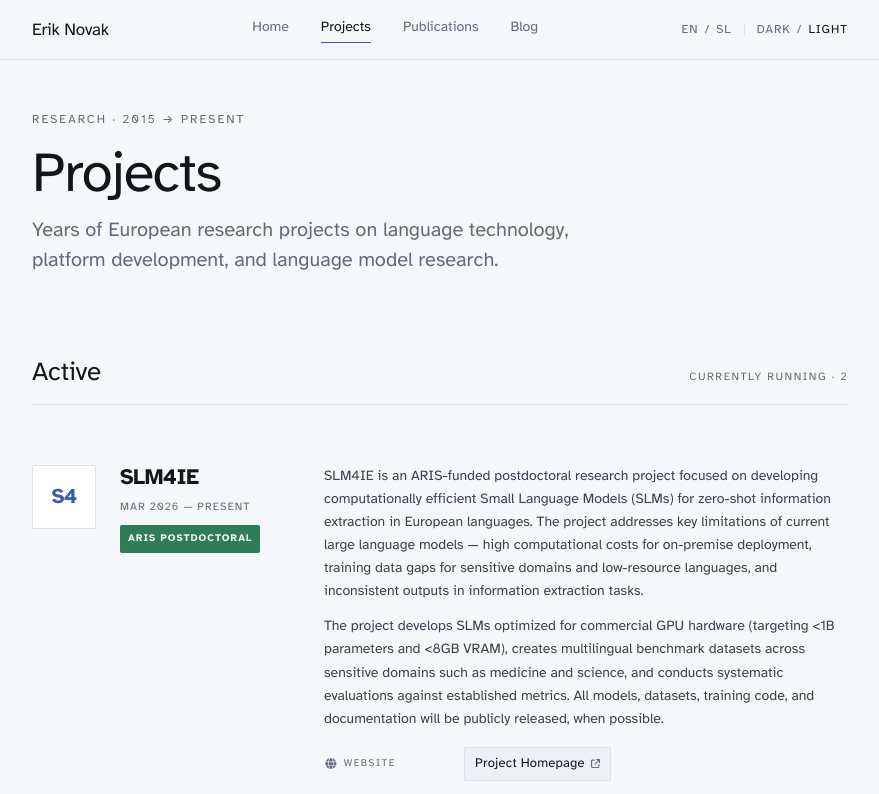
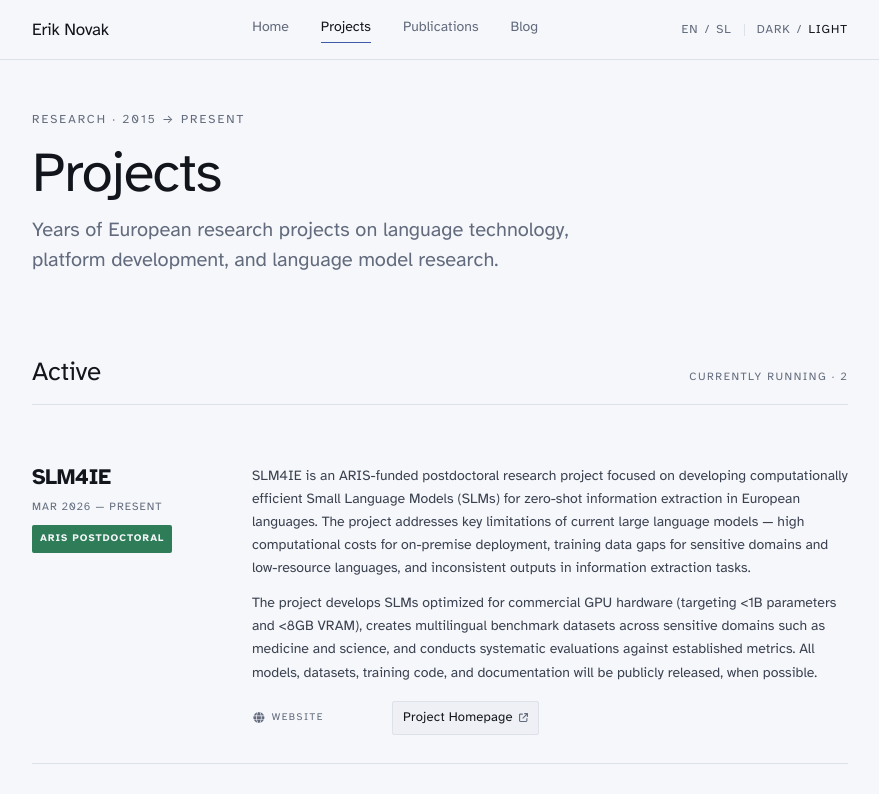
Before and after one commit to eriknovak/eriknovak.github.io, a Next.js app: page /projects in a window 1280 px wide. Shown: the top 794 px of the page, without its empty margins (200-1079 px from the left). Built offline with nearby package versions, Linux system fonts and the light colour scheme.

Commit message:
refactor(projects): remove logo tile and monogram from project cards
Ten unrelated brand logos added visual noise without helping the reader
scan the list, so the logo column, monogram fallback, build-time logo
lookup, and the id/logo/monogram fields are removed.

```diff
--- a/assets/projects/research_projects.ts
+++ b/assets/projects/research_projects.ts
@@ -2,8 +2,6 @@ import { ProjectProps } from "../../Interfaces";
 
 const RESEARCH_PROJECTS: ProjectProps[] = [
   {
-    id: "slm4ie",
-    monogram: "S4",
     title: "SLM4IE",
     type: "ARIS Postdoctoral",
     startDate: "Mar 2026",
@@ -22,7 +20,6 @@ const RESEARCH_PROJECTS: ProjectProps[] = [
     resources: [],
   },
   {
-    id: "prepare",
     title: "PREPARE",
     type: "Horizon Europe",
     startDate: "Jun 2023",
@@ -60,8 +57,6 @@ const RESEARCH_PROJECTS: ProjectProps[] = [
     ],
   },
   {
-    id: "european-statistics-awards",
-    monogram: "ES",
     title: "European Statistics Awards",
     type: "Eurostat Contract",
     startDate: "Jan 2022",
@@ -79,8 +74,6 @@ const RESEARCH_PROJECTS: ProjectProps[] = [
     ],
   },
   {
-    id: "semteh",
-    monogram: "Se",
     title: "SEMTEH",
     type: "Slovenian Ministry for Culture",
     startDate: "Mar 2023",
@@ -90,7 +83,6 @@ const RESEARCH_PROJECTS: ProjectProps[] = [
     ],
   },
   {
-    id: "rsdo",
     title: "RSDO",
     type: "Development of Slovene in a Digital Environment",
     startDate: "May 2020",
@@ -122,8 +114,6 @@ const RESEARCH_PROJECTS: ProjectProps[] = [
     ],
   },
   {
-    id: "humane-ai-network",
-    monogram: "HA",
     title: "Humane AI Network",
     type: "Horizon 2020",
     startDate: "Sept 2020",
@@ -140,8 +130,6 @@ const RESEARCH_PROJECTS: ProjectProps[] = [
     ],
   },
   {
-    id: "curlicat",
-    monogram: "Cu",
     title: "CURLICAT",
     type: "CEF Telecomm Programme",
     startDate: "Jun 2020",
@@ -158,8 +146,6 @@ const RESEARCH_PROJECTS: ProjectProps[] = [
     ],
   },
   {
-    id: "infinitech",
-    monogram: "In",
     title: "Infinitech",
     type: "Horizon 2020",
     startDate: "Oct 2019",
@@ -176,8 +162,6 @@ const RESEARCH_PROJECTS: ProjectProps[] = [
     ],
   },
   {
-    id: "envirolens",
-    monogram: "En",
     title: "EnviroLENS",
     type: "Horizon 2020",
     startDate: "Dec 2018",
@@ -203,8 +187,6 @@ const RESEARCH_PROJECTS: ProjectProps[] = [
     ],
   },
   {
-    id: "x5gon",
-    monogram: "X5",
     title: "X5GON",
     type: "Horizon 2020",
     startDate: "Sep 2017",
@@ -238,8 +220,6 @@ const RESEARCH_PROJECTS: ProjectProps[] = [
     ],
   },
   {
-    id: "edsa",
-    monogram: "ED",
     title: "European Data Science Academy",
     type: "Horizon 2020",
     startDate: "Sep 2015",
@@ -256,8 +236,6 @@ const RESEARCH_PROJECTS: ProjectProps[] = [
     ],
   },
   {
-    id: "qminer",
-    monogram: "QM",
     title: "QMiner",
     type: "Open Source Project",
     startDate: "Feb 2015",
--- a/components/Project/Project.module.scss
+++ b/components/Project/Project.module.scss
@@ -4,39 +4,6 @@
   gap: 40px;
   padding: 28px 0;
   border-bottom: 1px solid var(--ed-rule);
-}
-
-/* Full view (option D): logo plate | name/dates/badge | description. */
-.withLogo {
-  grid-template-columns: 64px 180px 1fr;
-  gap: 24px;
-}
-
-.logoTile {
-  width: 64px;
-  height: 64px;
-  background: var(--ed-plate);
-  border: 1px solid var(--ed-rule);
-  display: flex;
-  align-items: center;
-  justify-content: center;
-  box-sizing: border-box;
-  padding: 8px;
-
-  img {
-    max-width: 100%;
-    max-height: 100%;
-    object-fit: contain;
-  }
-}
-
-.monogram {
-  font-family: var(--ed-serif);
-  font-weight: 700;
-  font-size: 21px;
-  /* Fixed hue: the tile plate is white in both themes. */
-  color: #3e5ba9;
-  letter-spacing: -0.5px;
 }
 
 .badge {
@@ -70,22 +37,6 @@
     padding: 24px 0;
   }
 
-  .withLogo {
-    grid-template-columns: 52px 1fr;
-    gap: 16px;
-
-    /* Description drops below the logo + name columns. */
-    > div:last-child {
-      grid-column: 1 / -1;
-    }
-  }
-
-  .logoTile {
-    width: 52px;
-    height: 52px;
-    padding: 6px;
-  }
-
   .linkRow {
     grid-template-columns: 1fr;
     gap: 8px;
--- a/components/Project/Project.tsx
+++ b/components/Project/Project.tsx
@@ -92,8 +92,6 @@ export default function Project(props: Props) {
     links,
     resources,
     type,
-    logo,
-    monogram,
     minimal = false,
     past = false,
   } = props;
@@ -122,26 +120,12 @@ export default function Project(props: Props) {
   const typeLabel = type ?? "";
   const body = description?.[0] ?? "";
 
-  const fallbackMonogram = monogram ?? title.slice(0, 2);
-
   return (
     <div
       className={cn("project-card", styles.container, {
         [styles.past]: past,
-        [styles.withLogo]: !minimal,
       })}
     >
-      {!minimal && (
-        <div className={styles.logoTile}>
-          {logo ? (
-            <img src={logo} alt={`${title} logo`} loading="lazy" />
-          ) : (
-            <span className={styles.monogram} aria-hidden>
-              {fallbackMonogram}
-            </span>
-          )}
-        </div>
-      )}
       <div>
         <div
           style={{
--- a/pages/projects.tsx
+++ b/pages/projects.tsx
@@ -1,5 +1,3 @@
-import fs from "fs";
-import path from "path";
 import { useEffect, useState } from "react";
 import { useTranslation } from "react-i18next";
 
@@ -27,27 +25,7 @@ const SectionTitle = ({ title, meta }: { title: string; meta: string }) => (
   </div>
 );
 
-/**
- * Project logos live in public/imgs/projects/<id>.png (or .svg). Collect the
- * files that exist at build time; projects without one fall back to a
- * typographic monogram.
- */
-export async function getStaticProps() {
-  const dir = path.join(process.cwd(), "public", "imgs", "projects");
-  let logoFiles: string[] = [];
-  try {
-    logoFiles = fs
-      .readdirSync(dir)
-      .filter((f) => f.endsWith(".png") || f.endsWith(".svg"));
-  } catch {
-    // Directory may not exist yet; render monograms only.
-  }
-  return { props: { logoFiles } };
-}
-
-const BASE_PATH = process.env.NEXT_PUBLIC_BASE_PATH || "";
-
-export default function Projects({ logoFiles }: { logoFiles: string[] }) {
+export default function Projects() {
   const { t, ready } = useTranslation("projects");
   const [mounted, setMounted] = useState(false);
 
@@ -57,11 +35,6 @@ export default function Projects({ logoFiles }: { logoFiles: string[] }) {
 
   const tt = (key: string, fallback: string) =>
     mounted && ready ? t(key) : fallback;
-
-  const withLogo = (p: ProjectProps): ProjectProps => {
-    const file = p.id && logoFiles.find((f) => f.replace(/\.\w+$/, "") === p.id);
-    return file ? { ...p, logo: `${BASE_PATH}/imgs/projects/${file}` } : p;
-  };
 
   return (
     <div className={styles.page}>
@@ -89,7 +62,7 @@ export default function Projects({ logoFiles }: { logoFiles: string[] }) {
         meta={`${tt("activeMeta", "Currently running")} · ${ACTIVE_PROJECTS.length}`}
       />
       {ACTIVE_PROJECTS.map((item: ProjectProps) => (
-        <Project key={item.title} {...withLogo(item)} />
+        <Project key={item.title} {...item} />
       ))}
 
       <SectionTitle
@@ -97,7 +70,7 @@ export default function Projects({ logoFiles }: { logoFiles: string[] }) {
         meta={`${tt("pastMeta", "Completed")} · ${PAST_PROJECTS.length}`}
       />
       {PAST_PROJECTS.map((item: ProjectProps) => (
-        <Project key={item.title} {...withLogo(item)} past />
+        <Project key={item.title} {...item} past />
       ))}
     </div>
   );
```
Also changed, not shown: Interfaces.ts (+0 -11 lines), 1 other file (tests, documents, lock files or other folders).
